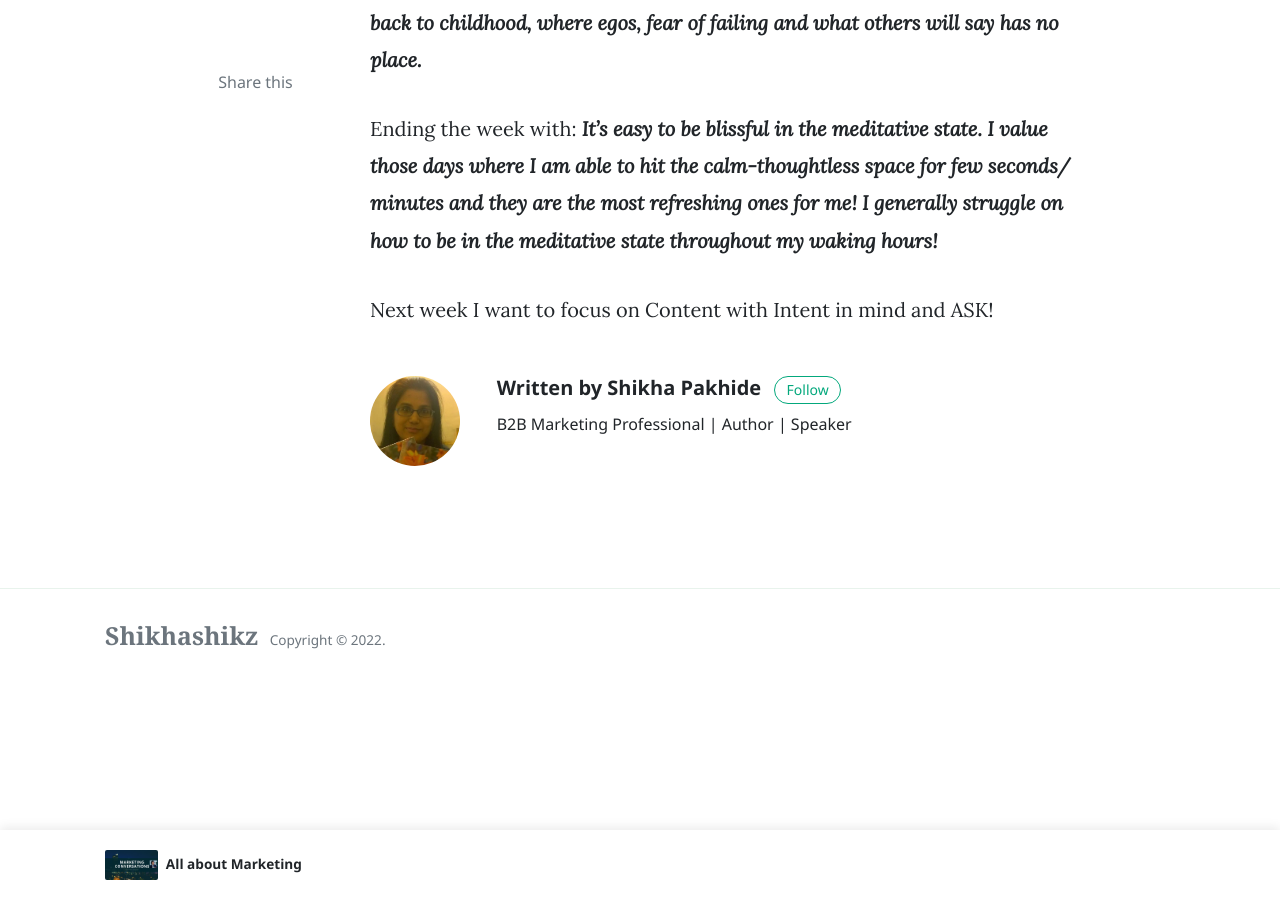
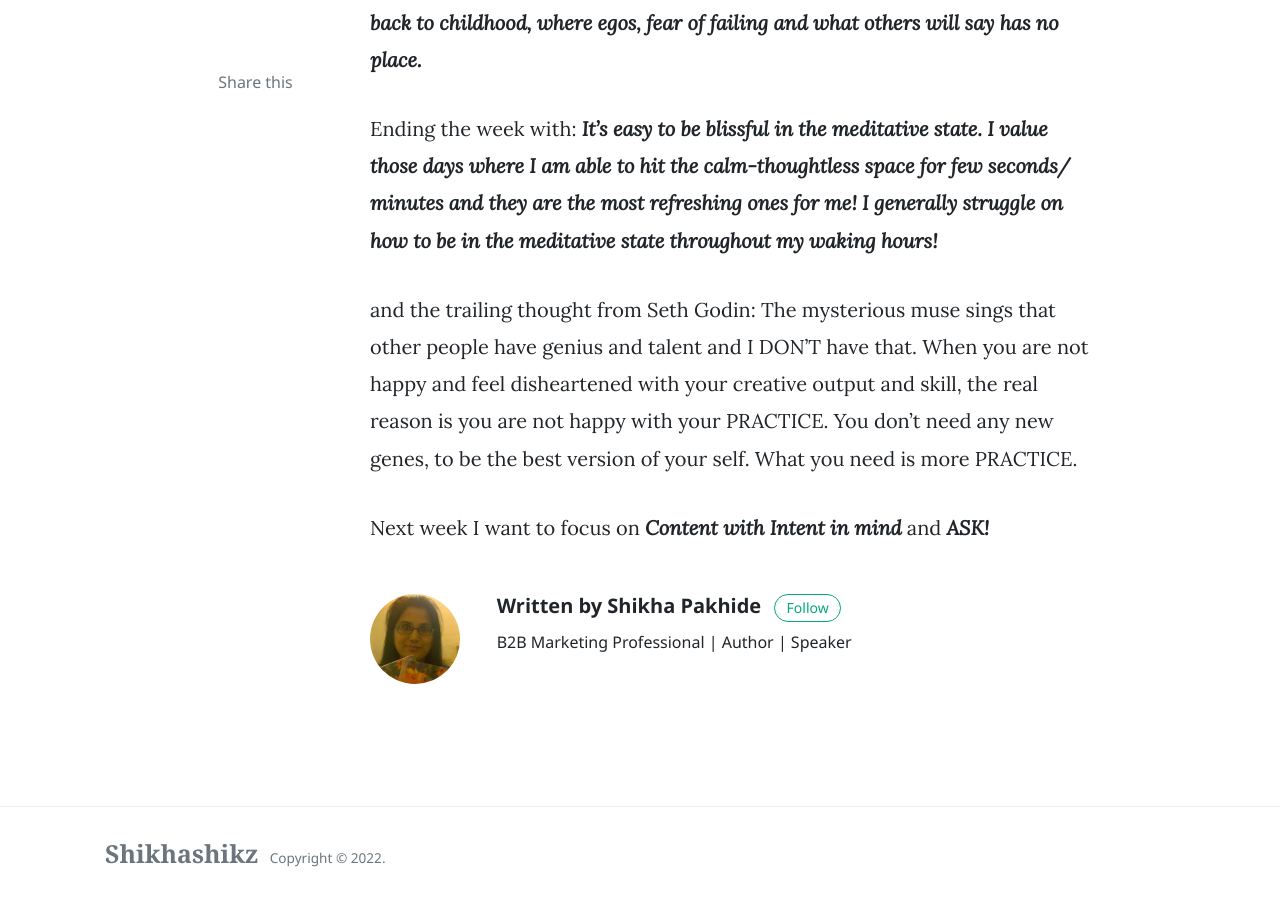
Before and after one commit to shikhashikz/shikhashikz.github.io, a Jekyll site: the page built from _posts/2022-01-05-Marketing-Storytelling-NewYear.md, in a window 1280 px wide and 900 px high, scrolled down 2370 px. Built offline with Jekyll 4.4.1, drawn with Linux system fonts in a browser that asks for light colours; nearby versions of some CDN libraries; comment, search, counter and statistics services are not loaded.

Commit message:
Update 2022-01-05-Marketing-Storytelling-NewYear.md

```diff
--- a/_posts/2022-01-05-Marketing-Storytelling-NewYear.md
+++ b/_posts/2022-01-05-Marketing-Storytelling-NewYear.md
@@ -38,4 +38,8 @@ Nuggets of Wisdom:
 Ending the week with:
 ***It's easy to be blissful in the meditative state. I value those days where I am able to hit the calm-thoughtless space for few seconds/ minutes and they are the most refreshing ones for me! I generally struggle on how to be in the meditative state throughout my waking hours!***
 
-Next week I want to focus on Content with Intent in mind and ASK!
+and the trailing thought from Seth Godin:
+The mysterious muse sings that other people have genius and talent and I DON'T have that. When you are not happy and feel disheartened with your creative output and skill, the real reason is you are not happy with your PRACTICE.
+You don't need any new genes, to be the best version of your self. What you need is more PRACTICE.
+
+Next week I want to focus on ***Content with Intent in mind*** and ***ASK!***
```
